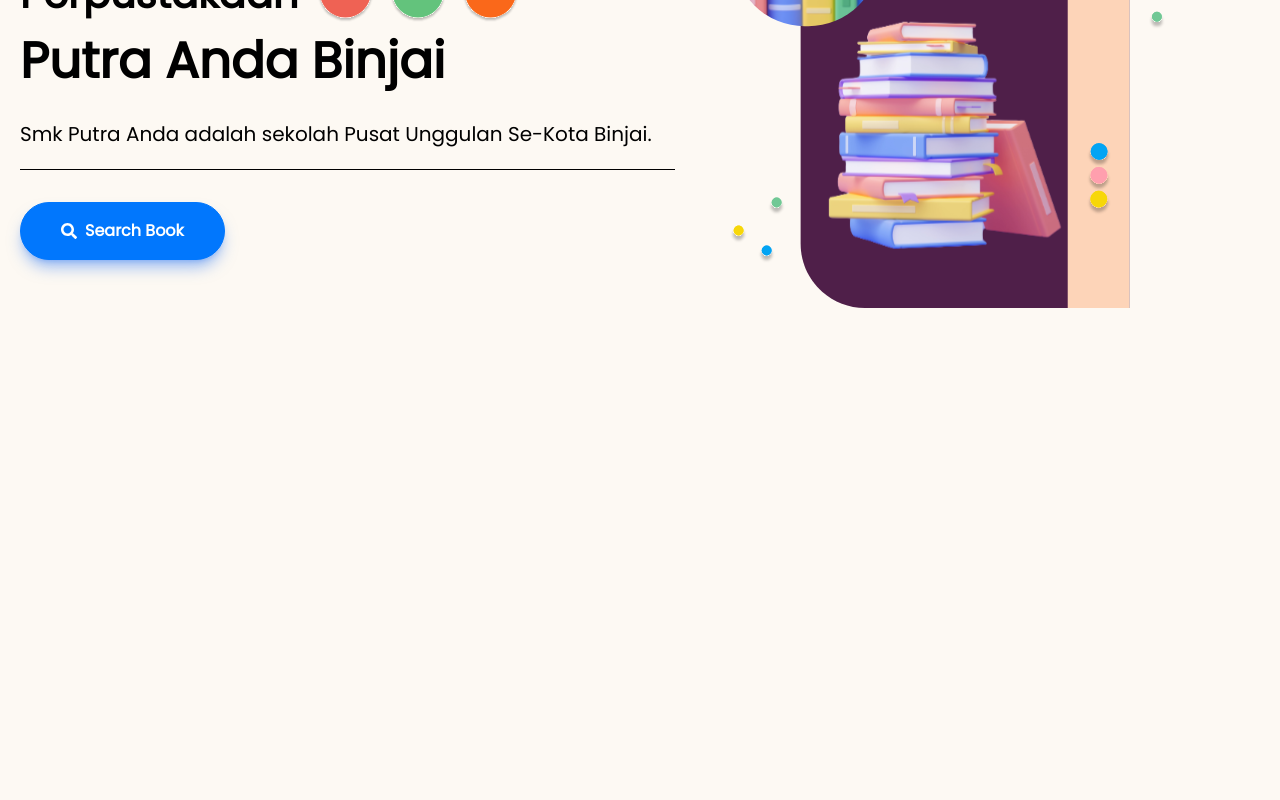
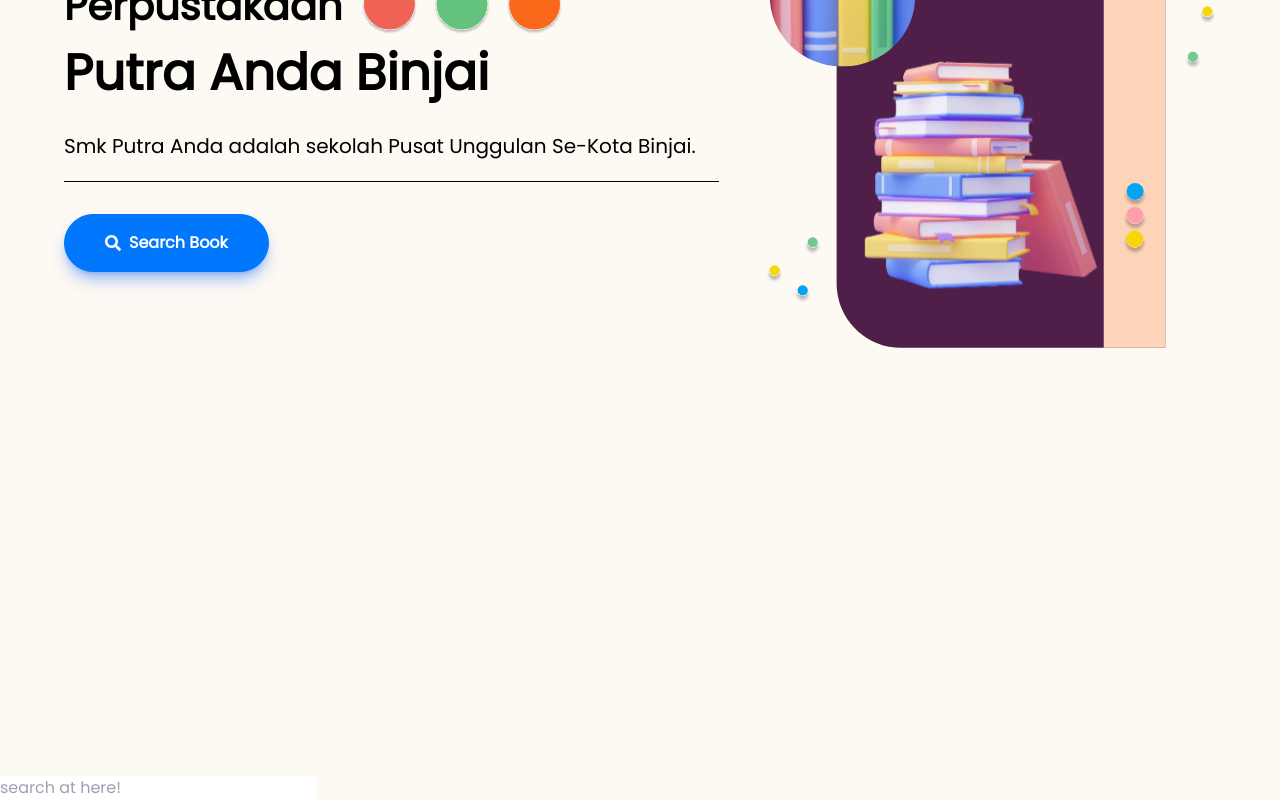
Before and after one commit to wonderkid-web/library-react, a React (Vite) app: page / in a window 1280 px wide. Shown: the part 216-1016 px from the top of the page. Before the commit the page ends 800 px from the top, so only its background shows below. Built offline with nearby package versions, Linux system fonts and the light colour scheme.

Commit message:
Fixing Bug on content

```diff
--- a/src/App.tsx
+++ b/src/App.tsx
@@ -1,10 +1,14 @@
+import Navbar from "./Components/Navbar";
+import Search from "./Components/Search";
 import SectionOne from "./Components/SectionOne"
 
 function App() {
 
   return (
     <>
+      <Navbar />
       <SectionOne />
+      <Search />
     </>
   )
 }
--- a/src/Components/Navbar.tsx
+++ b/src/Components/Navbar.tsx
@@ -1,6 +1,6 @@
 const Navbar = () => {
   return (
-    <nav className="grid-cols-2 items-center border-b-2 fixed w-full bg-[#fdf9f3] z-[999999]">
+    <nav className="grid-cols-2 items-center border-b-2 w-full bg-[#fdf9f3]">
       <div className="left">
         <ul className="flex gap-4 ml-12 cursor-pointer">
           <li className="font-bold">Library Panda</li>
--- /dev/null
+++ b/src/Components/Search.tsx
@@ -0,0 +1,12 @@
+const Search = () => {
+
+
+
+    return (
+        <div>
+            <input type="text" placeholder="search at here!" />
+        </div>
+    )
+}
+
+export default Search
--- a/src/Components/SectionOne.tsx
+++ b/src/Components/SectionOne.tsx
@@ -1,13 +1,11 @@
 import { FaSearch } from "react-icons/fa";
-import Navbar from "./Navbar";
 
 export default function SectionOne() {
   return (
     <>
-      <Navbar />
       {/* Left */}
-      <section className="flex justify-between">
-        <div className="flex flex-col p-5 relative top-40">
+      <section className="flex mt-32 justify-between h-screen ml-16">
+        <div className="flex flex-col ">
           <div className="flex gap-5">
             <span className="font-poppins lg:text-[40px] font-bold">Perpustakaan</span>
             <img
@@ -28,7 +26,7 @@ export default function SectionOne() {
         </div>
 
         {/* Right */}
-        <img src="book.svg" alt="Buku ecek nya" className="w-[450px] relative top-[100px] left-[-100px]" />
+        <img src="book.svg" alt="Buku ecek nya" className="w-[450px] relative bottom-[30vh] right-[5vw]" />
       </section>
     </>
   );
--- a/src/index.css
+++ b/src/index.css
@@ -11,6 +11,8 @@
 body{
     font-family: var(--poppins);
     background-color: #fdf9f3;
+    display: flex;
+    flex-direction: column;
 }
 
 nav{
```
